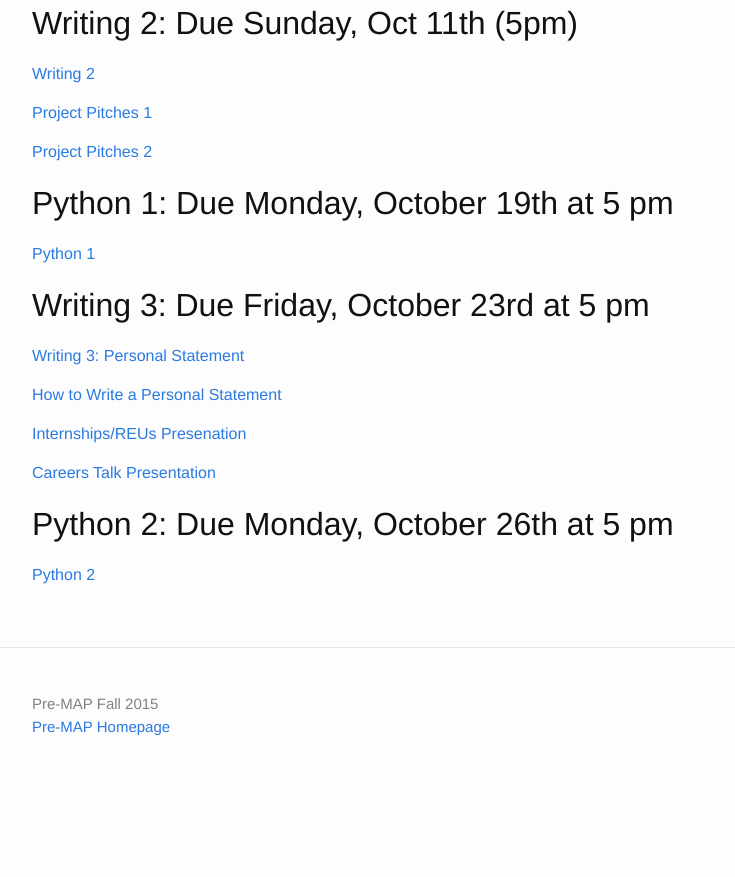
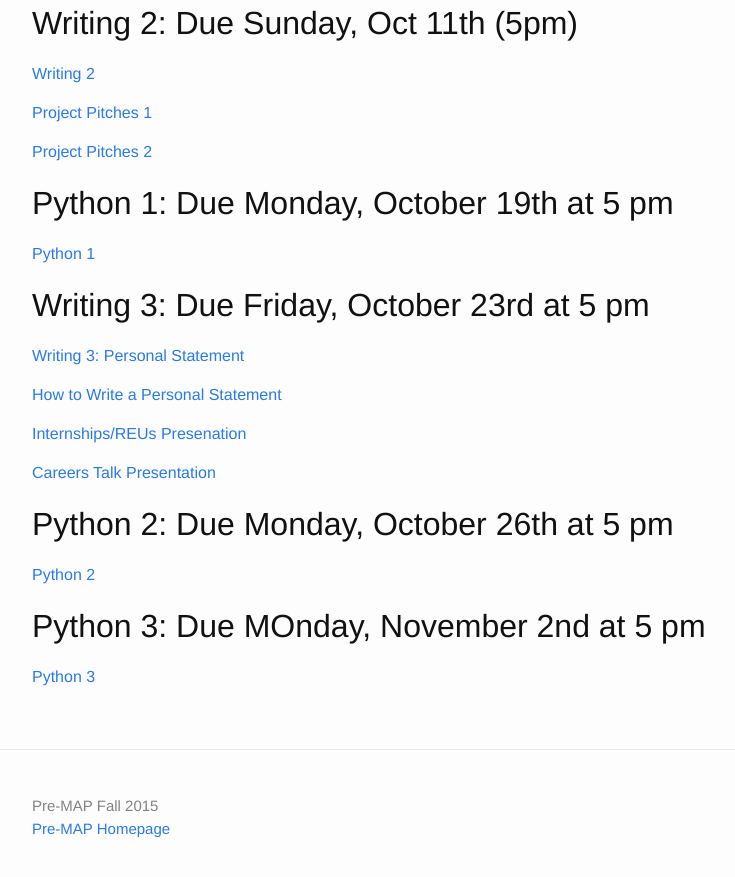
Before and after one commit to kgarofali/Pre-MAP, a Jekyll site: the page built from assignments.md, in a window 1280 px wide and 900 px high, scrolled down 785 px. Shown: the top 877 px of the window, without its empty margins (238-973 px from the left). Built offline with Jekyll 4.4.1, drawn with Linux system fonts in a browser that asks for light colours; before the commit the page ends 1583 px from its top, so only the background shows below that.

Commit message:
python3 assignment

```diff
--- a/assignments.md
+++ b/assignments.md
@@ -50,3 +50,7 @@ permalink: assignments/
 ## Python 2: Due Monday, October 26th at 5 pm
 
 [Python 2](../docs/Python2.pdf)
+
+## Python 3: Due MOnday, November 2nd at 5 pm
+
+[Python 3](../docs/Python3.pdf)
```
Also changed, not shown: 1 other file.
